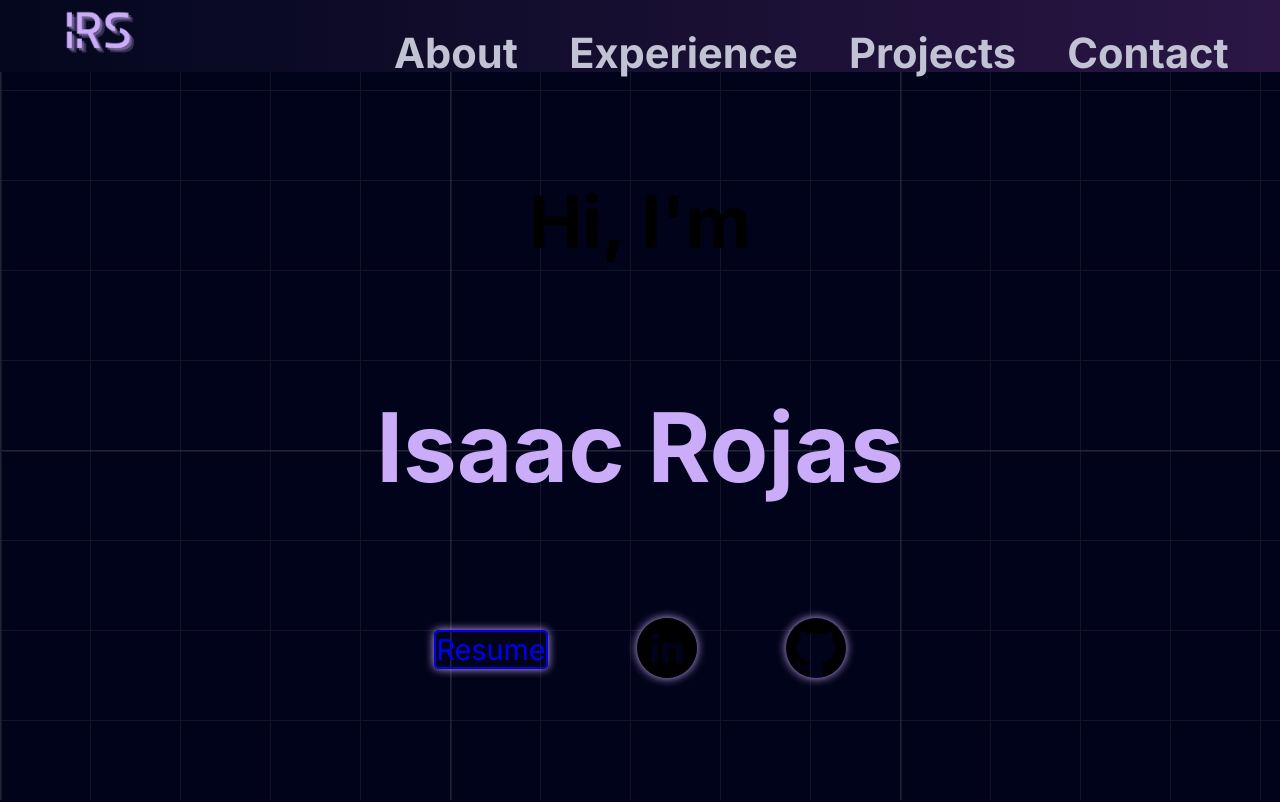
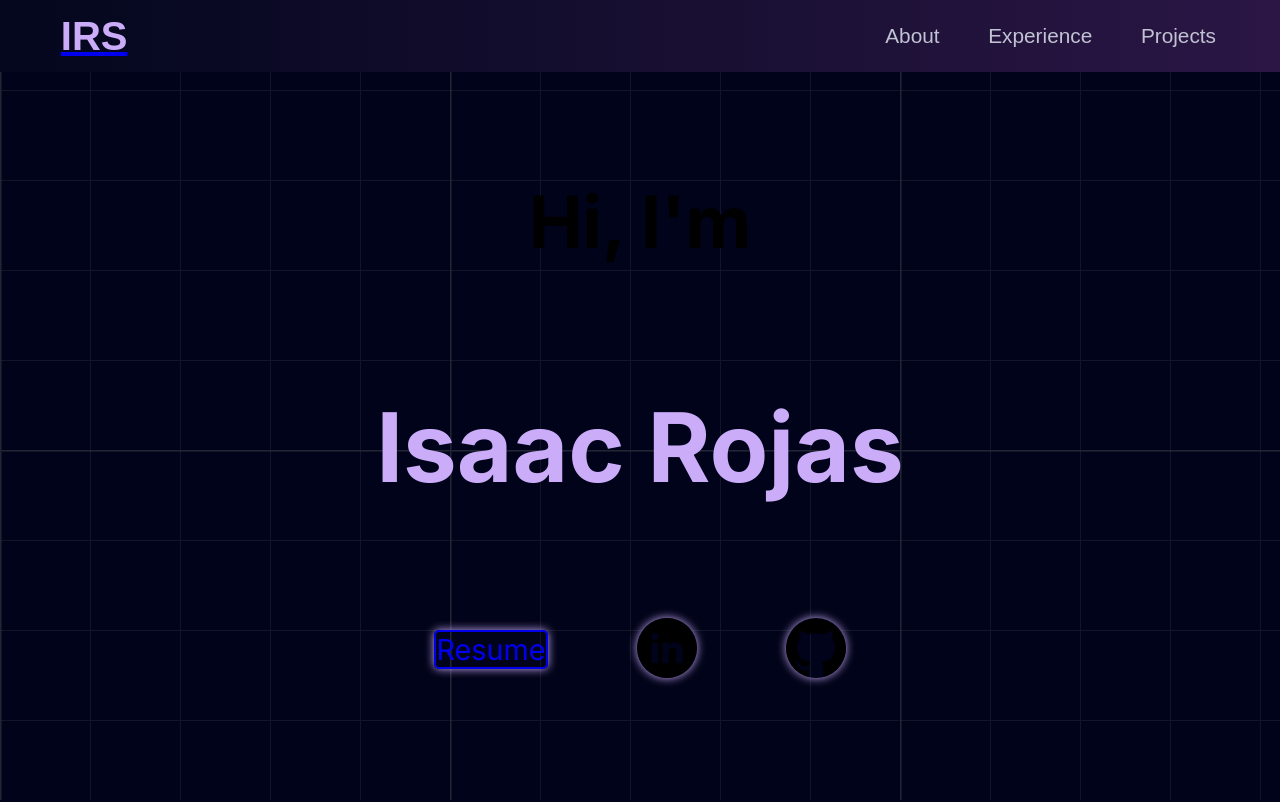
Before and after one commit to IsaacRoSosa/IRS, a Next.js app: page / in a window 1280 px wide. Shown: the top 802 px of the page. Built offline with nearby package versions, Linux system fonts and the light colour scheme.

Commit message:
Updated NavBar

```diff
--- a/src/components/NavBar.jsx
+++ b/src/components/NavBar.jsx
@@ -2,25 +2,24 @@ import React from 'react'
 
 const navBar = () => {
   return (
-    <div className="w-full h-[9vh] min-h-fit flex items-center bg-gradient-to-r from-[#04071D] to-[#2b1645] fixed top-0 z-100">
-        <div className="w-1/5 h-full">
-          <a href="#home">
-            <img src="/IRS-Logo.png" alt="" className="w-[70px] object-contain ml-[25%] max-sm:mt-[25%] max-md:mt-[15%]" />
+    <div className="w-full h-[9vh] min-h-fit flex items-center bg-gradient-to-r from-[#04071D] to-[#2b1645] fixed top-0 z-50">
+        <div className="w-1/5 h-full flex items-center">
+          <a href="#home" className="ml-[25%] max-sm:ml-[15%]">
+            <h1 className="text-[#CBACF9] text-[2.5em] m-0 max-sm:text-[2em]" style={{fontFamily: 'Audiowide, sans-serif'}}>
+              IRS
+            </h1>
           </a>
         </div>
 
-        <div className="w-4/5 h-full flex justify-end items-center flex-wrap max-sm:flex-col max-sm:justify-center max-sm:items-center max-sm:w-[70%] max-sm:ml-[15%]">
-          <a href='#AboutMe' className="text-[#C1C2D3] text-[1.3em] mr-[5%] no-underline hover:text-[#CDB8EC] hover:cursor-pointer max-md:text-[1em] max-md:mr-[10%] max-sm:w-1/2">
-            <h1>About</h1>
+        <div className="w-4/5 h-full flex justify-end items-center pr-[5%] gap-[5%] max-md:gap-[3%] max-sm:gap-[2%]">
+          <a href='#AboutMe' className="text-[#C1C2D3] text-[1.3em] no-underline hover:text-[#CDB8EC] hover:cursor-pointer max-md:text-[1em] max-sm:text-[0.8em]" style={{fontFamily: 'Audiowide, sans-serif'}}>
+            About
           </a>
-          <a href='#Experience' className="text-[#C1C2D3] text-[1.3em] mr-[5%] no-underline hover:text-[#CDB8EC] hover:cursor-pointer max-md:text-[1em] max-md:mr-[10%] max-sm:w-1/2">
-            <h1>Experience</h1>
+          <a href='#Experience' className="text-[#C1C2D3] text-[1.3em] no-underline hover:text-[#CDB8EC] hover:cursor-pointer max-md:text-[1em] max-sm:text-[0.8em]" style={{fontFamily: 'Audiowide, sans-serif'}}>
+            Experience
           </a>
-          <a href='#Projects' className="text-[#C1C2D3] text-[1.3em] mr-[5%] no-underline hover:text-[#CDB8EC] hover:cursor-pointer max-md:text-[1em] max-md:mr-[10%] max-sm:w-1/2">
-            <h1>Projects</h1>
-          </a>
-          <a href='#Contact' className="text-[#C1C2D3] text-[1.3em] mr-[5%] no-underline hover:text-[#CDB8EC] hover:cursor-pointer max-md:text-[1em] max-md:mr-[10%] max-sm:w-1/2">
-            <h1>Contact</h1>
+          <a href='#Projects' className="text-[#C1C2D3] text-[1.3em] no-underline hover:text-[#CDB8EC] hover:cursor-pointer max-md:text-[1em] max-sm:text-[0.8em]" style={{fontFamily: 'Audiowide, sans-serif'}}>
+            Projects
           </a>
         </div>
     </div>
```
